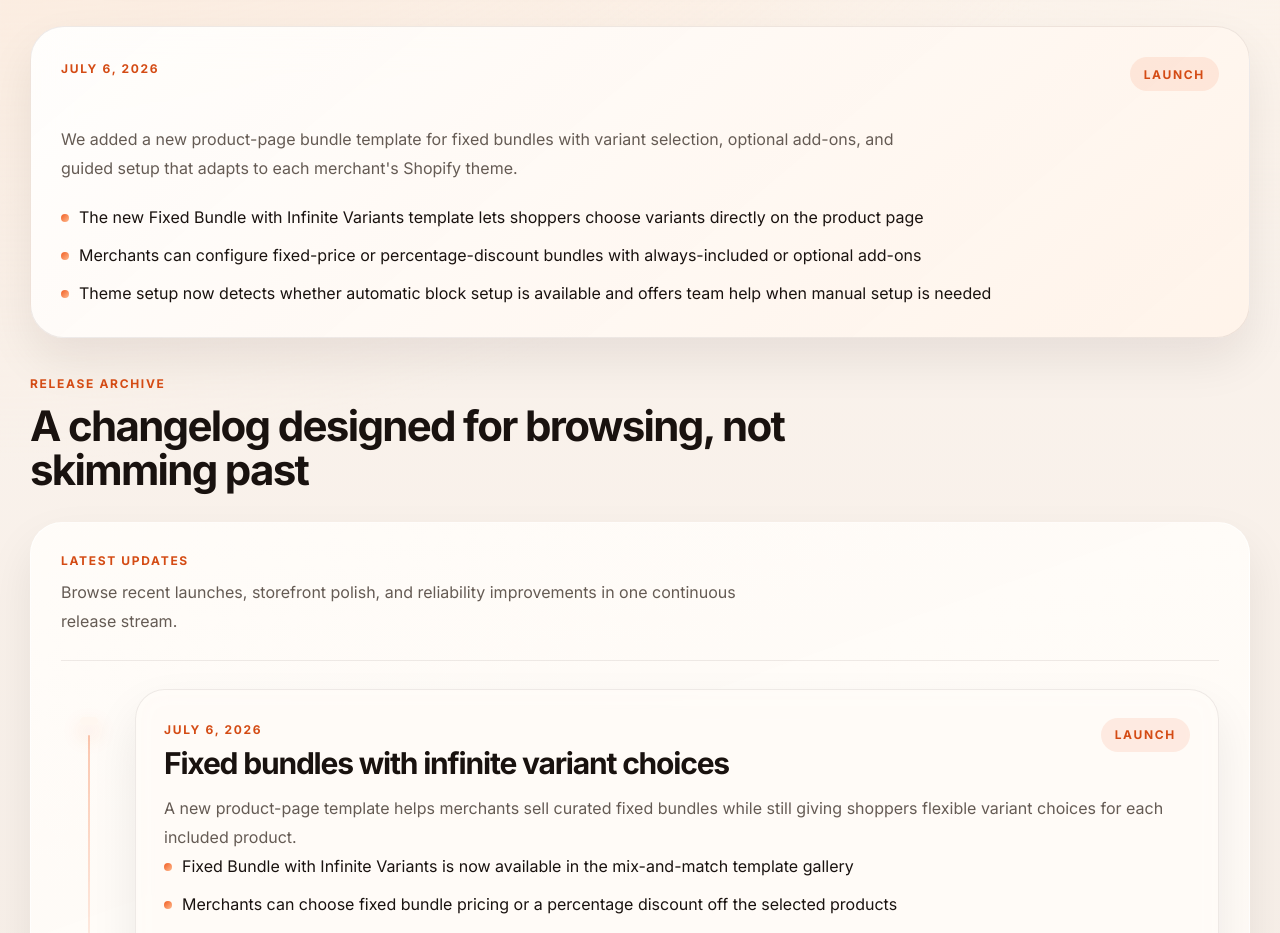
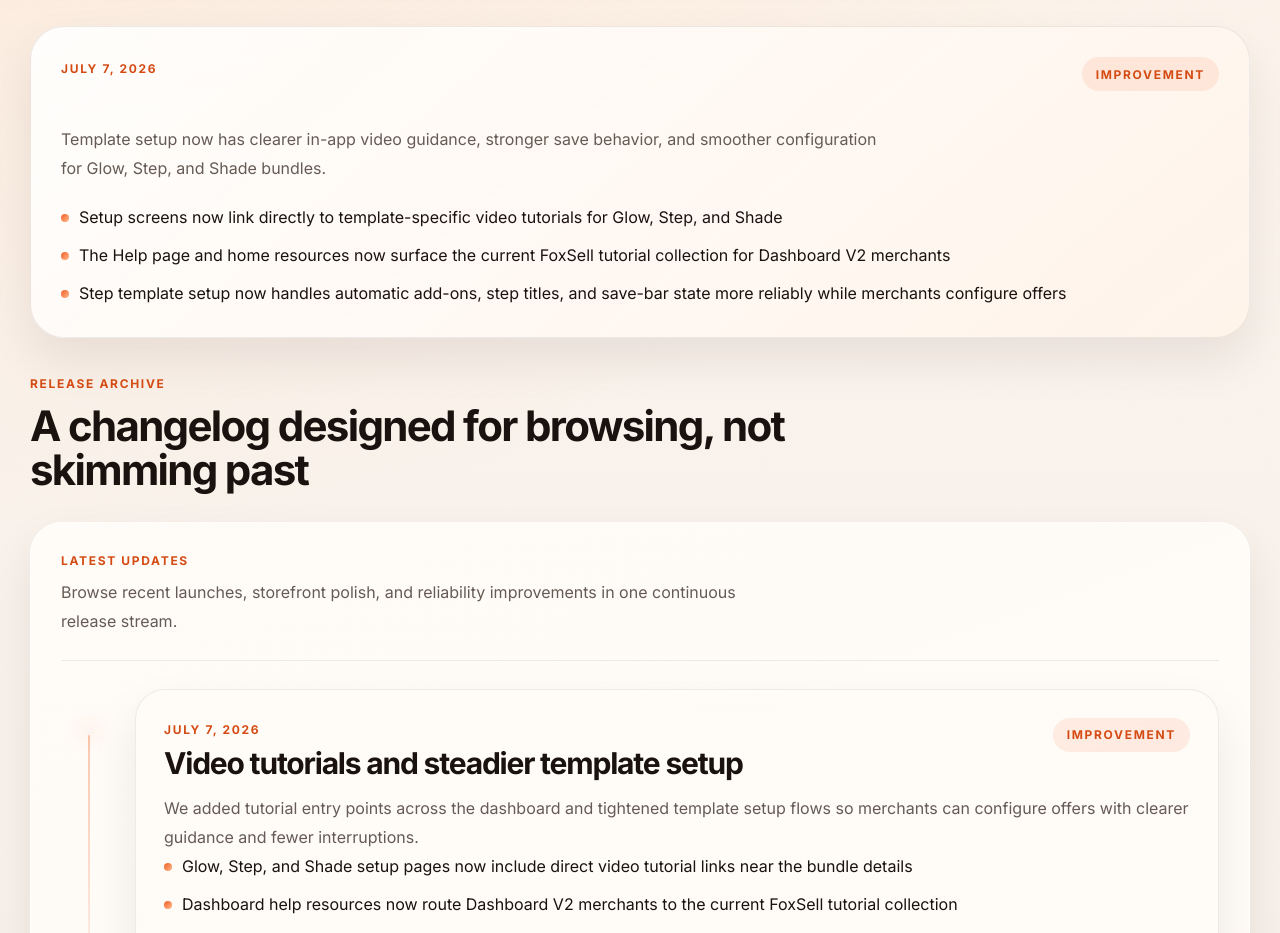
Before and after one commit to FoxSellApp/foxsell-changelog, a Next.js app: page / in a window 1280 px wide. Shown: the part 944-1877 px from the top of the page. Built offline with nearby package versions, Linux system fonts and the light colour scheme.

Commit message:
chore: update changelog for template tutorials

```diff
--- a/pages/index.js
+++ b/pages/index.js
@@ -6,19 +6,31 @@
 import { ArrowRight, ExternalLink, Menu, Sparkles, X } from "lucide-react"
 
 const featuredStory = {
-  date: "July 6, 2026",
-  tag: "Launch",
-  title: "Fixed bundles with infinite variant choices",
+  date: "July 7, 2026",
+  tag: "Improvement",
+  title: "Video tutorials and steadier template setup",
   summary:
-    "We added a new product-page bundle template for fixed bundles with variant selection, optional add-ons, and guided setup that adapts to each merchant's Shopify theme.",
+    "Template setup now has clearer in-app video guidance, stronger save behavior, and smoother configuration for Glow, Step, and Shade bundles.",
   bullets: [
-    "The new Fixed Bundle with Infinite Variants template lets shoppers choose variants directly on the product page",
-    "Merchants can configure fixed-price or percentage-discount bundles with always-included or optional add-ons",
-    "Theme setup now detects whether automatic block setup is available and offers team help when manual setup is needed"
+    "Setup screens now link directly to template-specific video tutorials for Glow, Step, and Shade",
+    "The Help page and home resources now surface the current FoxSell tutorial collection for Dashboard V2 merchants",
+    "Step template setup now handles automatic add-ons, step titles, and save-bar state more reliably while merchants configure offers"
   ]
 }
 
 const changelogEntries = [
+  {
+    date: "July 7, 2026",
+    tag: "Improvement",
+    title: "Video tutorials and steadier template setup",
+    summary:
+      "We added tutorial entry points across the dashboard and tightened template setup flows so merchants can configure offers with clearer guidance and fewer interruptions.",
+    bullets: [
+      "Glow, Step, and Shade setup pages now include direct video tutorial links near the bundle details",
+      "Dashboard help resources now route Dashboard V2 merchants to the current FoxSell tutorial collection",
+      "Template setup is more stable when saving edits, detecting theme support, and configuring Step automatic add-ons"
+    ]
+  },
   {
     date: "July 6, 2026",
     tag: "Launch",
```
